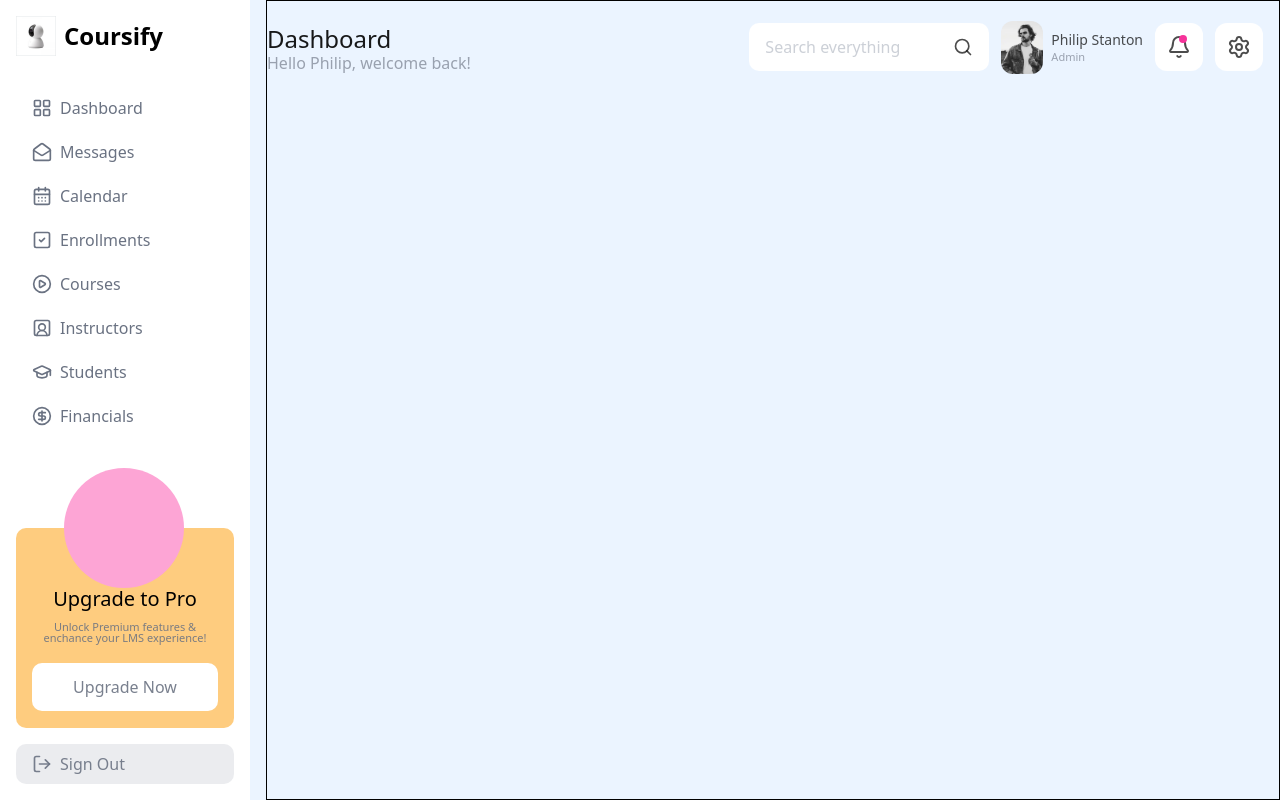
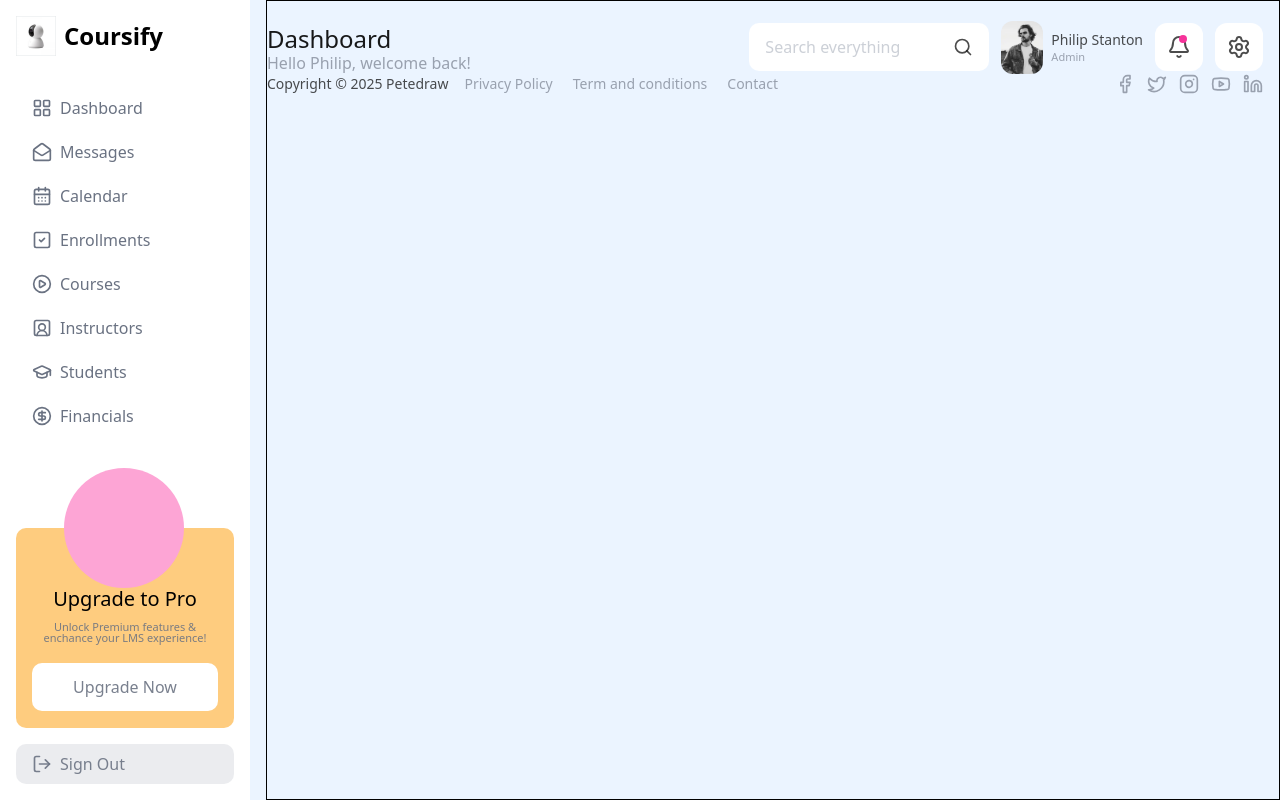
Before and after one commit to Oswald-Setumte/Coursify, a React (Vite) app: page / in a window 1280 px wide. Built offline with nearby package versions, Linux system fonts and the light colour scheme.

Commit message:
complete the footer for the layout component

```diff
--- a/src/Components/Layout/Layout.tsx
+++ b/src/Components/Layout/Layout.tsx
@@ -13,6 +13,11 @@ import {
   LogOut,
   Search,
   Menu,
+  Facebook,
+  Twitter,
+  Instagram,
+  Youtube,
+  Linkedin,
 } from "lucide-react";
 import { Link, Route } from "react-router";
 import Searchbar from "./Searchbar";
@@ -41,40 +46,84 @@ export default function Layout({ children, title, user }: LayoutProps) {
       to: "/Messages",
     },
     {
-      id: 2,
+      id: 3,
       route: "Calendar",
       icon: <CalendarDays size={20} />,
       to: "/Calendar",
     },
     {
-      id: 2,
+      id: 4,
       route: "Enrollments",
       icon: <SquareCheck size={20} />,
       to: "/Enrollements",
     },
     {
-      id: 2,
+      id: 5,
       route: "Courses",
       icon: <CirclePlay size={20} />,
       to: "/Courser",
     },
     {
-      id: 2,
+      id: 6,
       route: "Instructors",
       icon: <SquareUserRound size={20} />,
       to: "/Instructors",
     },
     {
-      id: 2,
+      id: 7,
       route: "Students",
       icon: <GraduationCap size={20} />,
       to: "/Students",
     },
     {
-      id: 2,
+      id: 8,
       route: "Financials",
       icon: <CircleDollarSign size={20} />,
       to: "/Messages",
+    },
+  ];
+  const Conditions = [
+    {
+      id: 1,
+      text: "Privacy Policy",
+      to: "",
+    },
+    {
+      id: 2,
+      text: "Term and conditions",
+      to: "",
+    },
+    {
+      id: 3,
+      text: "Contact",
+      to: "",
+    },
+  ];
+  const socials = [
+    {
+      id: 1,
+      icon: <Facebook size={20} />,
+      to: "",
+    },
+    {
+      id: 2,
+      icon: <Twitter size={20} />,
+      to: "",
+    },
+    {
+      id: 3,
+      icon: <Instagram size={20} />,
+      to: "",
+    },
+    {
+      id: 4,
+      icon: <Youtube size={20} />,
+      to: "",
+    },
+    {
+      id: 5,
+      icon: <Linkedin size={20} />,
+      to: "",
     },
   ];
 
@@ -144,18 +193,26 @@ export default function Layout({ children, title, user }: LayoutProps) {
         {/* Main Content */}
         <div className="flex-1 border h-screen ">
           {/* Navigationa Bar */}
-          <div className=" text-gray-400 flex items-center md:justify-between justify-around pt-5 pr-4">
+          <div className=" text-gray-400 flex items-center md:justify-between justify-around pt-5 pr-4 z-9999 w-full">
             {/* UserInform */}
             <div>
               <h1 className="lg:text-2xl md:text-xl text-black/90">{title}</h1>
-              <p className={`${title == "Dashboard" ? "hidden md:block" : ""} md:text-[12px] lg:text-[16px]  `}>
+              <p
+                className={`${
+                  title == "Dashboard" ? "hidden md:block" : ""
+                } md:text-[12px] lg:text-[16px]  `}
+              >
                 Hello {user}, welcome back!
               </p>
-              <p className={`${title != "Dashboard" ? "" : "hidden"}  md:text-[12px] lg:text-[16px]` }>
+              <p
+                className={`${
+                  title != "Dashboard" ? "" : "hidden"
+                }  md:text-[12px] lg:text-[16px]`}
+              >
                 <span className="text-pink-300">Dashboard</span> / {title}
               </p>
             </div>
-            <Menu className="md:hidden" size={20}/>
+            <Menu className="md:hidden" size={20} />
             <div className="gap-3 items-center hidden md:flex">
               {/* Search bar */}
               <div>
@@ -175,13 +232,40 @@ export default function Layout({ children, title, user }: LayoutProps) {
               </div>
             </div>
           </div>
+
           {/* Body Content */}
-          <div>{children}</div>
-              {/* Footer */}
-              <div>
+          <div  className="">{children}</div>
 
+          {/* Footer */}
+          <div className="text-[12px] md:flex justify-between items-center pr-4 block">
+            {/* Copyright */}
+            <div>
+              <div className="md:flex gap-4 text-gray-400 text-center mb-2  md:mb-0 md:text-sm">
+                <p className="mb-2 md:mb-0 text-black/70 ">
+                  Copyright {"\u00A9"} 2025 Petedraw
+                </p>
+                <div className="flex justify-center gap-5 items-center text-[9px] md:text-sm">
+                  {Conditions.map((each) => {
+                    return (
+                      <Link to={each.to} key={each.id}>
+                        <p>{each.text}</p>
+                      </Link>
+                    );
+                  })}
+                </div>
               </div>
-
+            </div>
+            {/* social Media handle */}
+            <div className="flex gap-3 justify-center text-gray-400">
+              {socials.map((each) => {
+                return (
+                  <Link to={each.to} key={each.id}>
+                    <p>{each.icon}</p>
+                  </Link>
+                );
+              })}
+            </div>
+          </div>
         </div>
       </div>
     </div>
```
